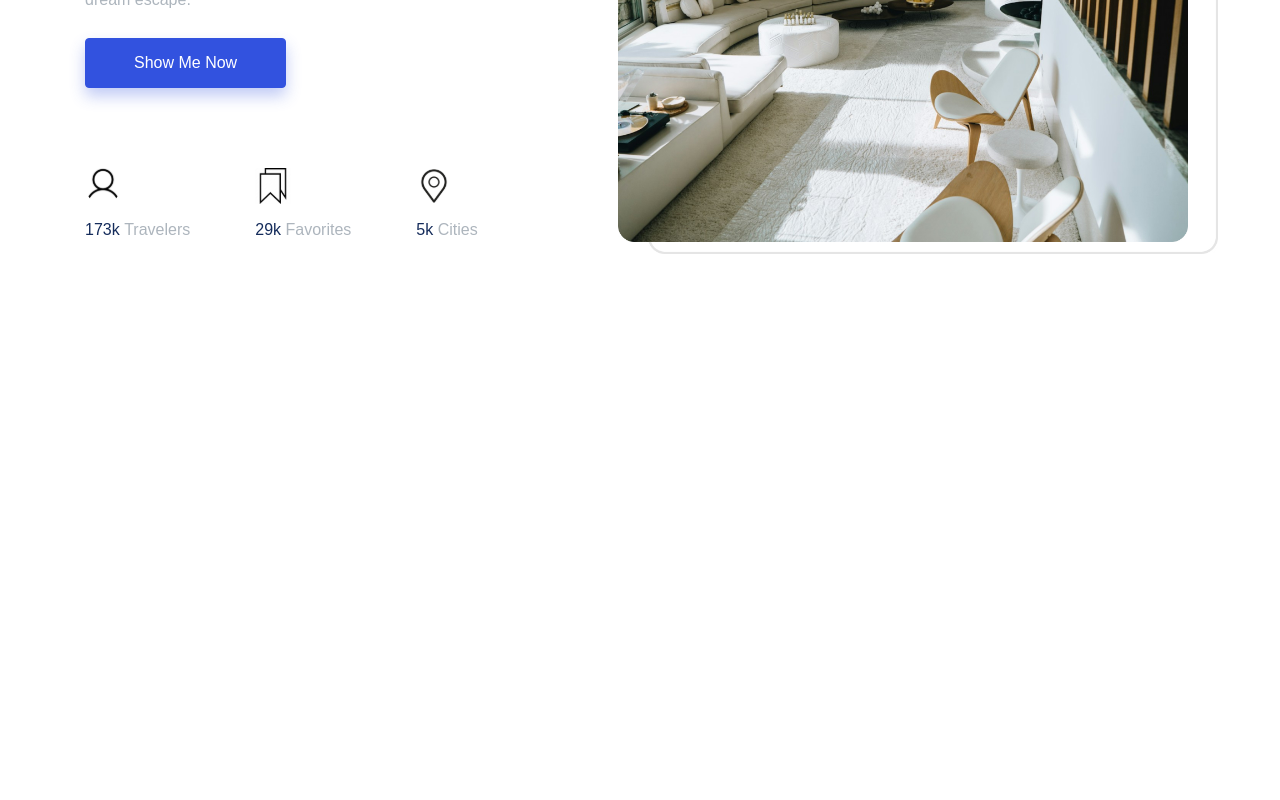
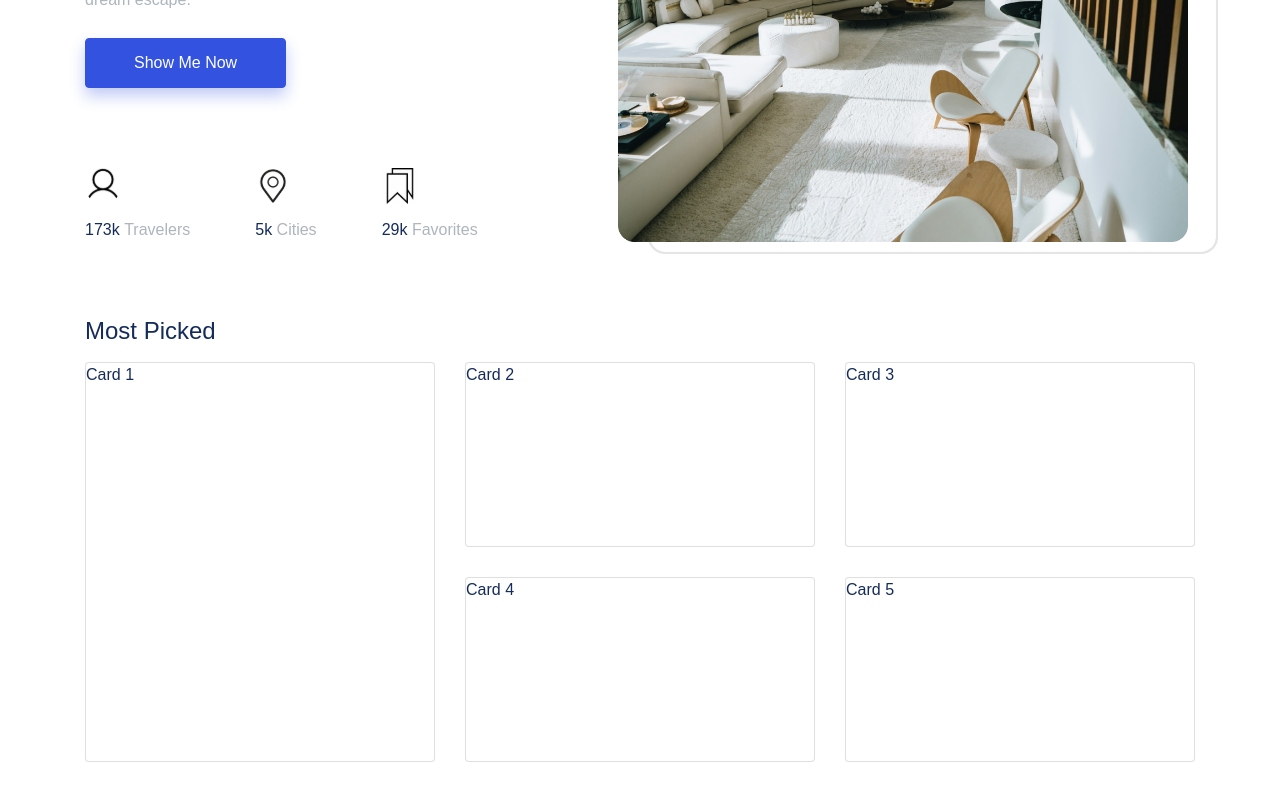
Before and after one commit to sulthan18/staycation, a React (Create React App) app: page / in a window 1280 px wide. Shown: the part 428-1228 px from the top of the page. Before the commit the page ends 800 px from the top, so only its background shows below. Built offline with nearby package versions, Linux system fonts and the light colour scheme.

Commit message:
Create Display grid and simple grid markup

```diff
--- /dev/null
+++ b/src/assets/scss/_container-grid.scss
@@ -0,0 +1,67 @@
+.container-grid {
+  display: grid;
+  grid-template-columns: repeat(12, 1fr);
+  grid-auto-rows: minmax(185px, auto);
+  grid-auto-flow: dense;
+  row-gap: 30px;
+  column-gap: 30px;
+  position: relative;
+  z-index: 3;
+
+  &.sm {
+    grid-auto-rows: minmax(245px, auto);
+    row-gap: 10px;
+    column-gap: 10px;
+  }
+
+  .item {
+    &.column-1 {
+      grid-column-end: span 1;
+    }
+    &.column-2 {
+      grid-column-end: span 2;
+    }
+    &.column-3 {
+      grid-column-end: span 3;
+    }
+    &.column-4 {
+      grid-column-end: span 4;
+    }
+    &.column-5 {
+      grid-column-end: span 5;
+    }
+    &.column-6 {
+      grid-column-end: span 6;
+    }
+    &.column-7 {
+      grid-column-end: span 7;
+    }
+    &.column-8 {
+      grid-column-end: span 8;
+    }
+    &.column-9 {
+      grid-column-end: span 9;
+    }
+    &.column-10 {
+      grid-column-end: span 10;
+    }
+    &.column-11 {
+      grid-column-end: span 11;
+    }
+    &.column-12 {
+      grid-column-end: span 12;
+    }
+    &.row-1 {
+      grid-row-end: span 1;
+    }
+    &.row-2 {
+      grid-row-end: span 2;
+    }
+    &.row-3 {
+      grid-row-end: span 3;
+    }
+    &.row-4 {
+      grid-row-end: span 4;
+    }
+  }
+}
--- a/src/assets/scss/style.scss
+++ b/src/assets/scss/style.scss
@@ -14,6 +14,7 @@
 @import "images";
 @import "code";
 @import "grid";
+@import "container-grid";
 @import "tables";
 @import "forms";
 @import "buttons";
@@ -86,3 +87,11 @@ header {
     }
   }
 }
+
+section {
+  margin-bottom: 70px;
+}
+
+.card {
+  height: 100%;
+}
--- a/src/pages/LandingPage.js
+++ b/src/pages/LandingPage.js
@@ -1,6 +1,8 @@
 import Header from "parts/Header";
 import React, { Component } from "react";
 import Hero from "parts/Hero";
+import MostPicked from "parts/MostPicked";
+
 import landingPage from "json/landingPage.json";
 
 export default class LandingPage extends Component {
@@ -9,6 +11,7 @@ export default class LandingPage extends Component {
       <>
         <Header {...this.props}></Header>
         <Hero data={landingPage.hero} />
+        <MostPicked data={landingPage.mostPicked} />
       </>
     );
   }
--- a/src/parts/Hero.js
+++ b/src/parts/Hero.js
@@ -58,6 +58,18 @@ export default function Hero(props) {
               <img
                 width="36"
                 height="36"
+                src={IconCities}
+                alt={`${props.data.IconCities} Cities`}
+              />
+              <h6 className="mt-3">
+                {props.data.cities}{" "}
+                <span className="text-gray-500 font-weight-light">Cities</span>
+              </h6>
+            </div>
+            <div className="col-auto">
+              <img
+                width="36"
+                height="36"
                 src={IconFavorites}
                 alt={`${props.data.favorites} Favorites`}
               />
@@ -66,18 +78,6 @@ export default function Hero(props) {
                 <span className="text-gray-500 font-weight-light">
                   Favorites
                 </span>
-              </h6>
-            </div>
-            <div className="col-auto">
-              <img
-                width="36"
-                height="36"
-                src={IconCities}
-                alt={`${props.data.IconCities} Cities`}
-              />
-              <h6 className="mt-3">
-                {props.data.cities}{" "}
-                <span className="text-gray-500 font-weight-light">Cities</span>
               </h6>
             </div>
           </div>
--- /dev/null
+++ b/src/parts/MostPicked.js
@@ -0,0 +1,26 @@
+import React from "react";
+
+export default function MostPicked(props) {
+  return (
+    <section className="container">
+      <h4 className="mb-3">Most Picked</h4>
+      <div className="container-grid">
+       <div className="item column-4 row-2">
+            <div className="card">Card 1</div>
+       </div>
+       <div className="item column-4 row-1">
+       <div className="card">Card 2</div>
+       </div>
+       <div className="item column-4 row-1">
+       <div className="card">Card 3</div>
+       </div>
+       <div className="item column-4 row-1">
+       <div className="card">Card 4</div>
+       </div>
+       <div className="item column-4 row-1">
+       <div className="card">Card 5</div>
+       </div>
+      </div>
+    </section>
+  );
+}
```
